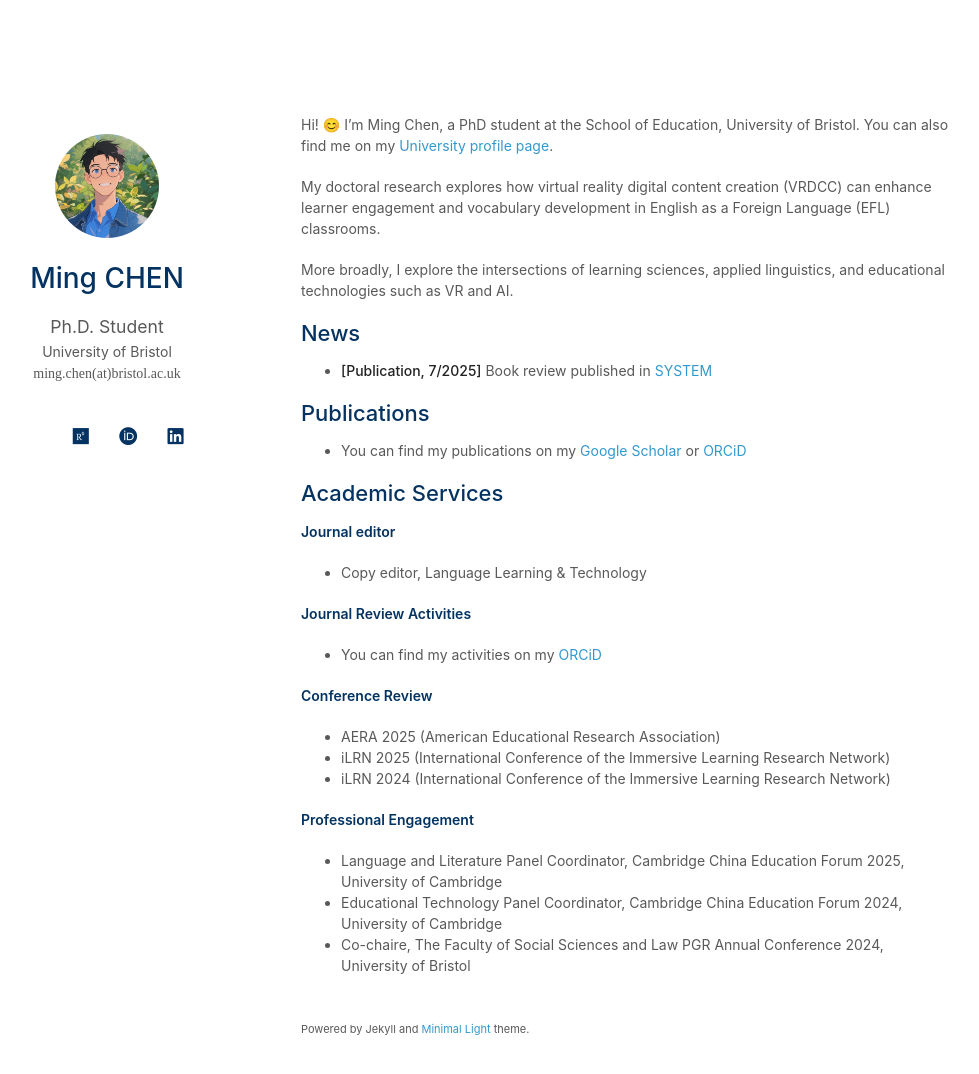
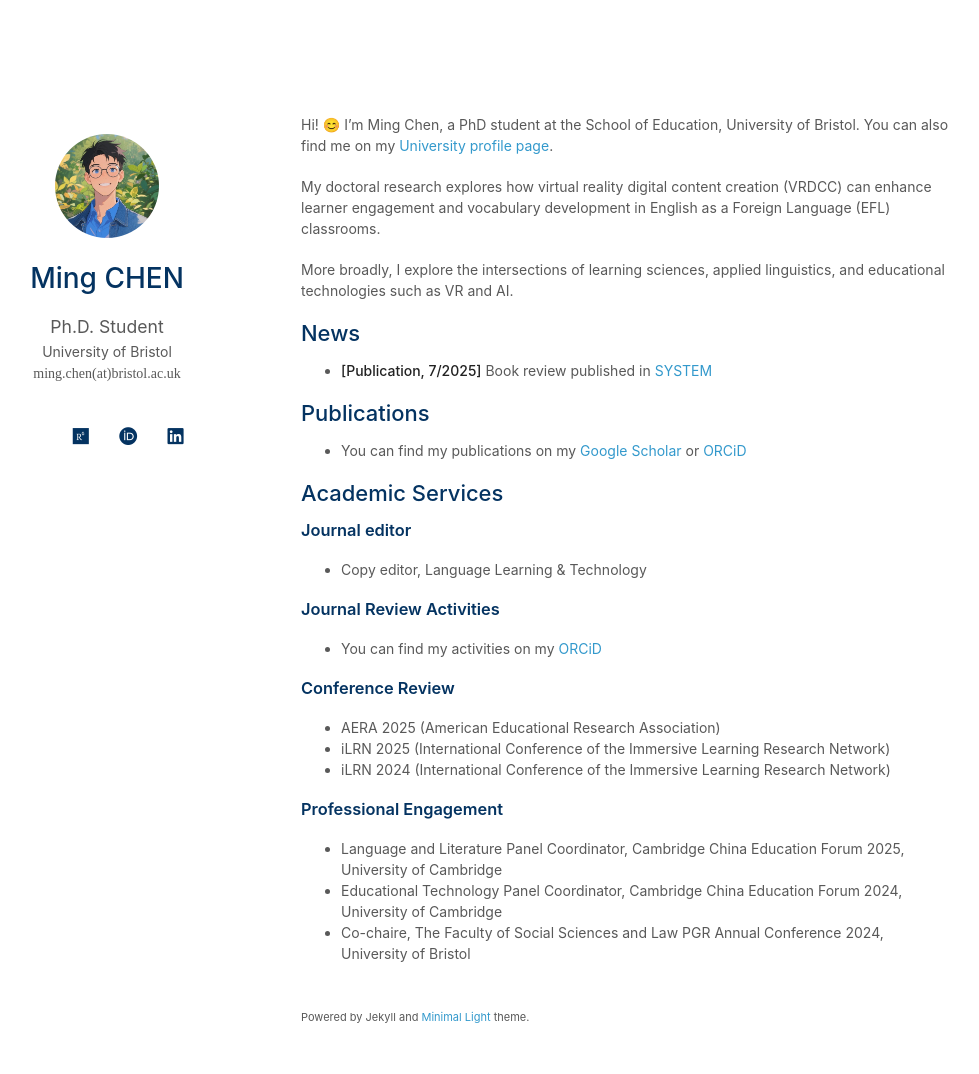
Before and after one commit to EricMingChen/EricMingChen.github.io, a Jekyll site: the page built from index.md, in a window 1280 px wide and 1108 px high. Shown: the top 1074 px of the window, without its empty margins (169-1148 px from the left). Built offline with Jekyll 4.4.1, drawn with Linux system fonts in a browser that asks for light colours; a style sheet for code colours, icons or effects is not loaded.

```diff
--- a/index.md
+++ b/index.md
@@ -8,30 +8,25 @@ My doctoral research explores how virtual reality digital content creation (VRDC
 
 More broadly, I explore the intersections of learning sciences, applied linguistics, and educational technologies such as VR and AI.
 
-
-
-
 ## News
 - **[Publication, 7/2025]**  Book review published in [SYSTEM](https://doi.org/10.1016/j.system.2025.103758)
 
 ## Publications
-
 - You can find my publications on my [Google Scholar](https://scholar.google.com/citations?user=bhmuN8YAAAAJ&hl=en) or [ORCiD](https://orcid.org/0000-0003-4099-1606)
 
 ## Academic Services
-
-#### Journal editor
+### Journal editor
 - Copy editor, Language Learning & Technology
 
-#### Journal Review Activities
+### Journal Review Activities
 - You can find my activities on my [ORCiD](https://orcid.org/0000-0003-4099-1606)
 
-#### Conference Review
+### Conference Review
 - AERA 2025 (American Educational Research Association)
 - iLRN 2025 (International Conference of the Immersive Learning Research Network)
 - iLRN 2024 (International Conference of the Immersive Learning Research Network)
 
-#### Professional Engagement
+### Professional Engagement
 - Language and Literature Panel Coordinator, Cambridge China Education Forum 2025, University of Cambridge
 - Educational Technology Panel Coordinator, Cambridge China Education Forum 2024, University of Cambridge
 - Co-chaire, The Faculty of Social Sciences and Law PGR Annual Conference 2024, University of Bristol
```
